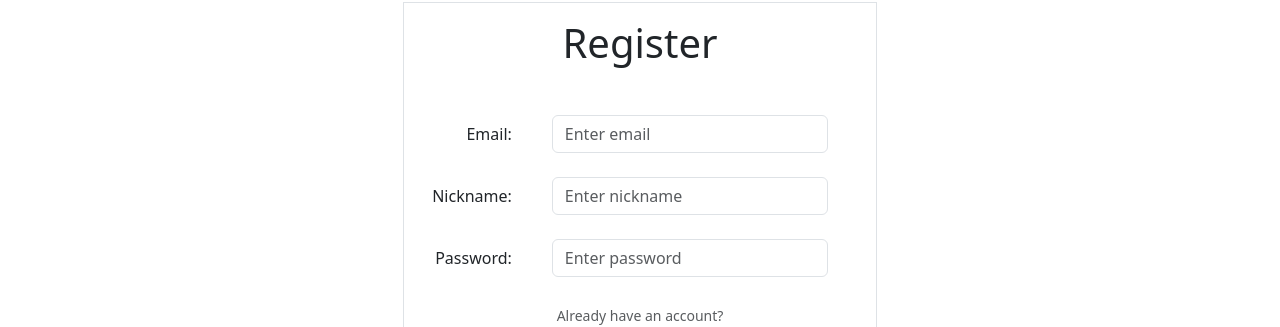
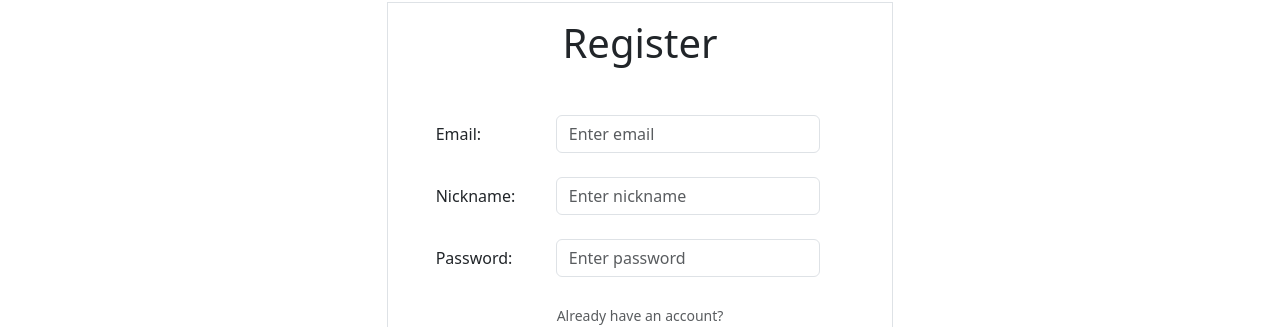
Before and after one commit to oskarolaszczyk/article-summaries, a React (Create React App) app in the folder frontend/: page /register in a window 1280 px wide. Shown: the part 136-463 px from the top of the page. Built offline with nearby package versions, Linux system fonts and the light colour scheme.

Commit message:
fix styling in login and register page

```diff
--- a/frontend/src/components/AppNavbar.js
+++ b/frontend/src/components/AppNavbar.js
@@ -9,7 +9,7 @@ import logiInLogo from "../resources/logIn.svg";
 
 export default function AppNavbar() {
   return (
-      <Navbar expand="md" className="navbar">
+      <Navbar expand="lg" className="navbar">
         <Navbar.Brand>
           <Nav.Link to="/" as={NavLink} className="nav-link ms-2" activeclassname="active">
             <div className="d-flex align-items-center">
--- a/frontend/src/components/LoginPage.js
+++ b/frontend/src/components/LoginPage.js
@@ -1,4 +1,4 @@
-import { Button, Container, Form, Nav, Col, Row } from 'react-bootstrap'
+import { Button, Container, Form, FormGroup, Nav, Col, Row } from 'react-bootstrap'
 import { NavLink } from 'react-router-dom'
 
 export default function LoginPage() {
@@ -6,22 +6,18 @@ export default function LoginPage() {
 		<Container fluid className="d-flex justify-content-center">
 			<Form className="px-5 d-flex flex-column my-5 border py-3 justify-content-center">
 				<h1 className="text-center mb-5">Log in</h1>
-				<Row className="mb-4">
-					<Col xs={12} md={3} className="d-flex align-items-center justify-content-end">
-						<Form.Label className="me-3 mb-0">Nickname:</Form.Label>
-					</Col>
-					<Col xs={12} md={9}>
+				<FormGroup as={Row} className="mb-4">
+					<Form.Label column sm={2} className="me-5">Nickname:</Form.Label>
+					<Col xs={12} md={8}>
 						<Form.Control placeholder="Enter nickname" />
 					</Col>
-				</Row>
-				<Row className="mb-4">
-					<Col xs={12} md={3} className="d-flex align-items-center justify-content-end">
-						<Form.Label className="me-3 mb-0">Password:</Form.Label>
-					</Col>
-					<Col xs={12} md={9}>
+				</FormGroup>
+				<FormGroup as={Row} className="mb-4">
+					<Form.Label column sm={2} className="me-5">Password:</Form.Label>
+					<Col xs={12} md={8}>
 						<Form.Control type="password" placeholder="Enter password" />
 					</Col>
-				</Row>
+				</FormGroup>
 				<Form.Text className="mb-4 text-center">Don't have an account?
 					<Nav.Link to="/register" as={NavLink}>
 						<span type="button" className="text-primary">Register</span>
--- a/frontend/src/components/RegisterPage.js
+++ b/frontend/src/components/RegisterPage.js
@@ -1,35 +1,29 @@
-import { Button, Container, Form, Nav, Col, Row } from 'react-bootstrap'
+import { Button, Container, Form, FormGroup, Nav, Col, Row } from 'react-bootstrap'
 import { NavLink } from 'react-router-dom'
 
 export default function RegisterPage() {
 	return (
-		<Container fluid="md" className="d-flex justify-content-center">
+		<Container fluid className="d-flex justify-content-center">
 			<Form className="px-5 d-flex flex-column my-5 border py-3 justify-content-center">
 				<h1 className="text-center mb-5">Register</h1>
-				<Row className="mb-4">
-					<Col xs={12} md={3} className="d-flex align-items-center justify-content-end">
-						<Form.Label className="me-3 mb-0">Email: </Form.Label>
-					</Col>
-					<Col xs={12} md={9}>
+				<FormGroup as={Row} className="mb-4">
+					<Form.Label column sm={2} className="me-5">Email:</Form.Label>
+					<Col xs={12} md={8}>
 						<Form.Control placeholder="Enter email" />
 					</Col>
-				</Row>
-				<Row className="mb-4">
-					<Col xs={12} md={3} className="d-flex align-items-center justify-content-end">
-						<Form.Label className="me-3 mb-0">Nickname: </Form.Label>
-					</Col>
-					<Col xs={12} md={9}>
+				</FormGroup>
+				<FormGroup as={Row} className="mb-4">
+					<Form.Label column sm={2} className="me-5">Nickname:</Form.Label>
+					<Col xs={12} md={8}>
 						<Form.Control placeholder="Enter nickname" />
 					</Col>
-				</Row>
-				<Row className="mb-4">
-					<Col xs={12} md={3} className="d-flex align-items-center justify-content-end">
-						<Form.Label className="me-3 mb-0">Password: </Form.Label>
-					</Col>
-					<Col xs={12} md={9}>
+				</FormGroup>
+				<FormGroup as={Row} className="mb-4">
+					<Form.Label column sm={2} className="me-5">Password:</Form.Label>
+					<Col xs={12} md={8}>
 						<Form.Control type="password" placeholder="Enter password" />
 					</Col>
-				</Row>
+				</FormGroup>
 				<Form.Text className="mb-4 text-center">Already have an account?
 					<Nav.Link to="/login" as={NavLink}>
 						<span type="button" className="text-primary"> Login</span>
```
